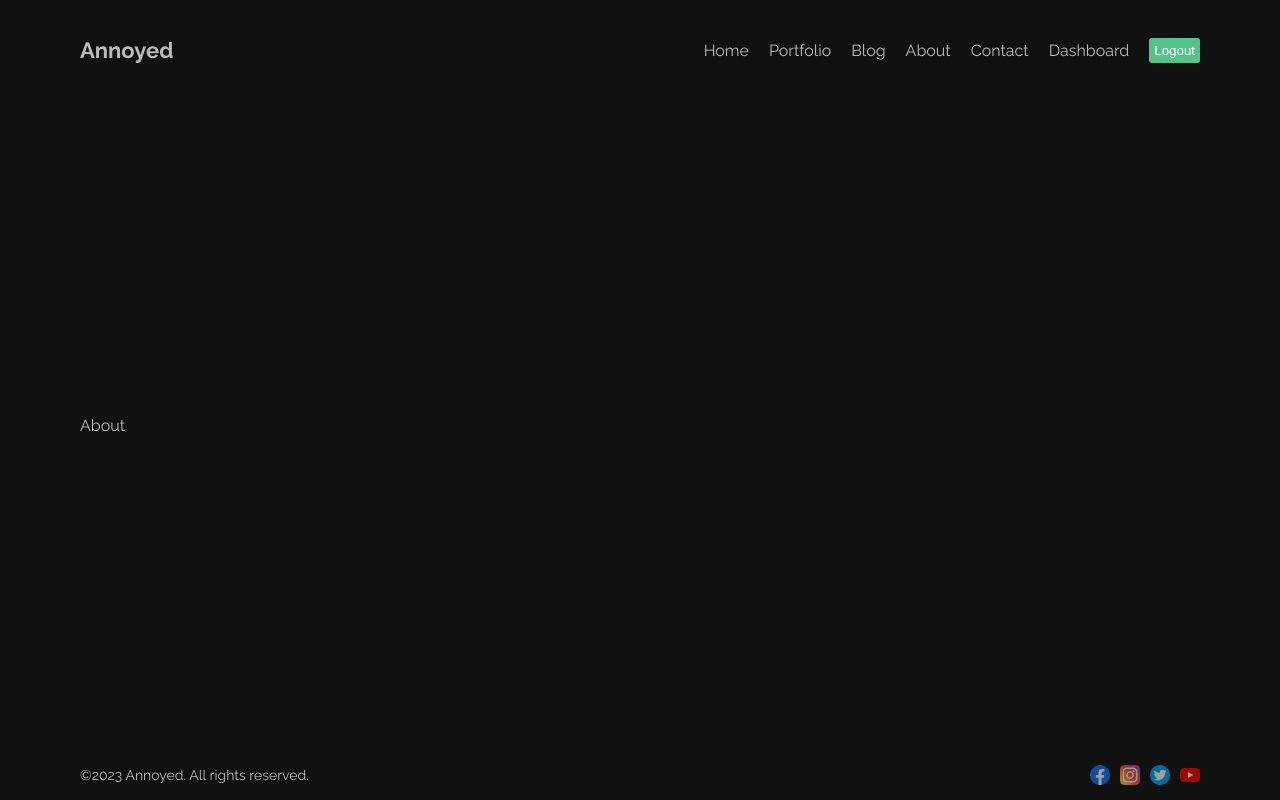
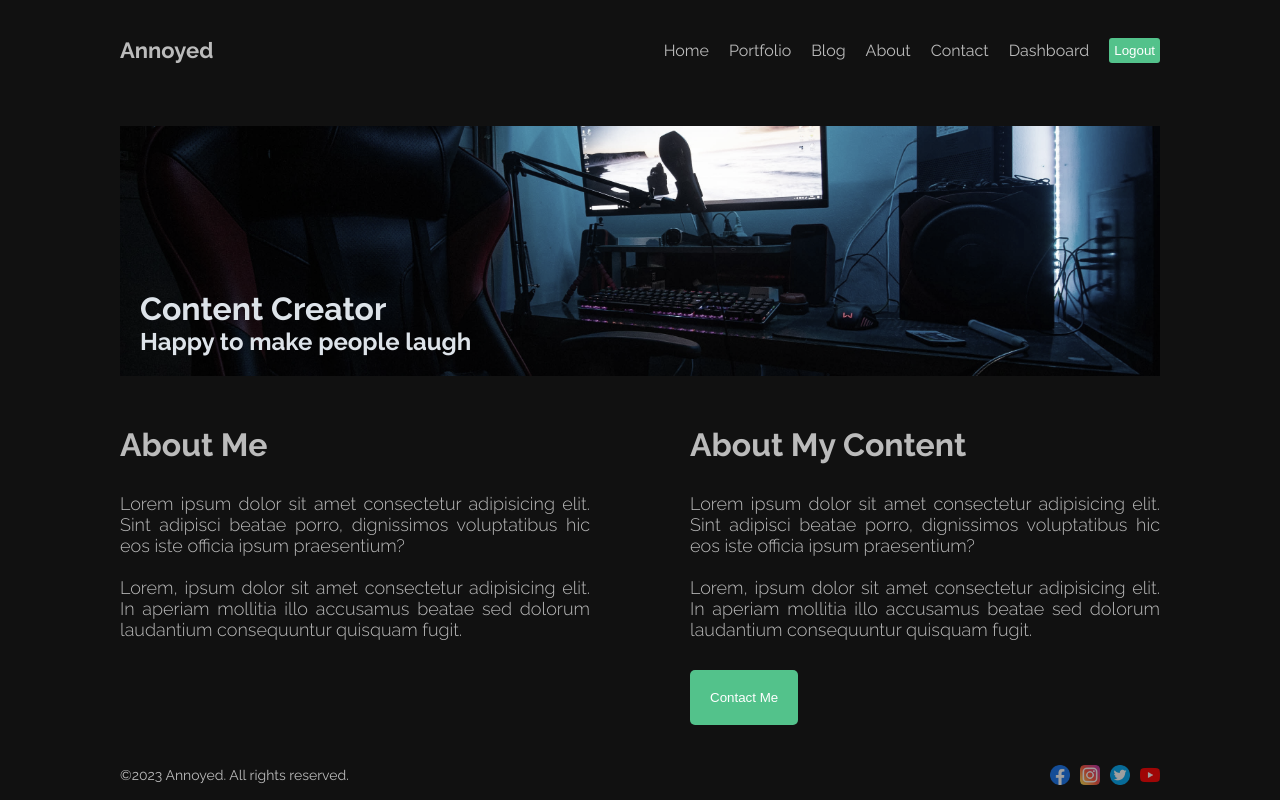
Before and after one commit to alvareztomas/nextjs-shop-app, a Next.js app: page /about in a window 1280 px wide. Built offline with nearby package versions, Linux system fonts and the light colour scheme.

Commit message:
feat: about page basic design

```diff
--- a/src/app/about/page.module.css
+++ b/src/app/about/page.module.css
@@ -1,2 +1,36 @@
-.container {
+.imgContainer {
+  width: 100%;
+  height: 250px;
+  position: relative;
 }
+
+.img {
+  object-fit: cover;
+  filter: grayscale(60%);
+}
+
+.imgText {
+  position: absolute;
+  bottom: 20px;
+  left: 20px;
+  color: rgb(221, 227, 233);
+}
+
+.textContainer {
+  display: flex;
+  gap: 100px;
+}
+
+.item {
+  flex: 1;
+  margin-top: 50px;
+  display: flex;
+  flex-direction: column;
+  gap: 30px;
+}
+
+.description {
+  font-size: 18px;
+  font-weight: 300;
+  text-align: justify;
+}
--- a/src/app/about/page.tsx
+++ b/src/app/about/page.tsx
@@ -1,8 +1,54 @@
 import React from "react";
 import styles from "./page.module.css";
+import Image from "next/image";
+import Button from "@/components/Button/button";
 
 const About = () => {
-  return <div className={styles.container}>About</div>;
+  return (
+    <div>
+      <div className={styles.imgContainer}>
+        <Image
+          src="/about1.jpg"
+          alt="Gaming photo"
+          fill={true}
+          className={styles.img}
+        />
+        <div className={styles.imgText}>
+          <h1>Content Creator</h1>
+          <h2>Happy to make people laugh</h2>
+        </div>
+      </div>
+      <div className={styles.textContainer}>
+        <div className={styles.item}>
+          <h1>About Me</h1>
+          <p className={styles.description}>
+            Lorem ipsum dolor sit amet consectetur adipisicing elit. Sint
+            adipisci beatae porro, dignissimos voluptatibus hic eos iste officia
+            ipsum praesentium?
+            <br />
+            <br />
+            Lorem, ipsum dolor sit amet consectetur adipisicing elit. In aperiam
+            mollitia illo accusamus beatae sed dolorum laudantium consequuntur
+            quisquam fugit.
+          </p>
+        </div>
+        <div className={styles.item}>
+          <h1>About My Content</h1>
+          <p className={styles.description}>
+            Lorem ipsum dolor sit amet consectetur adipisicing elit. Sint
+            adipisci beatae porro, dignissimos voluptatibus hic eos iste officia
+            ipsum praesentium?
+            <br />
+            <br />
+            Lorem, ipsum dolor sit amet consectetur adipisicing elit. In aperiam
+            mollitia illo accusamus beatae sed dolorum laudantium consequuntur
+            quisquam fugit.
+          </p>
+          <Button text="Contact Me" url="/contact" />
+        </div>
+      </div>
+    </div>
+  );
 };
 
 export default About;
--- a/src/app/globals.css
+++ b/src/app/globals.css
@@ -21,7 +21,7 @@ a {
   max-width: 1366px;
   min-height: 100vh;
   margin: 0 auto;
-  padding: 0 80px;
+  padding: 0 120px;
   display: flex;
   flex-direction: column;
   justify-content: space-between;
--- a/src/app/page.tsx
+++ b/src/app/page.tsx
@@ -1,5 +1,6 @@
 import Image from "next/image";
 import styles from "./page.module.css";
+import Button from "@/components/Button/button";
 
 export default function Home() {
   return (
@@ -10,7 +11,7 @@ export default function Home() {
           Join the community now and participate in the upcoming streams and
           events. Start by joining our discord server with the button bellow!
         </p>
-        <button className={styles.btn}>Get started!</button>
+        <Button text="Get Started!" url="" />
       </div>
       <div className={styles.item}>
         <Image
```
Also changed, not shown: src/app/page.module.css (+0 -10 lines), public/about1.jpg (added).
